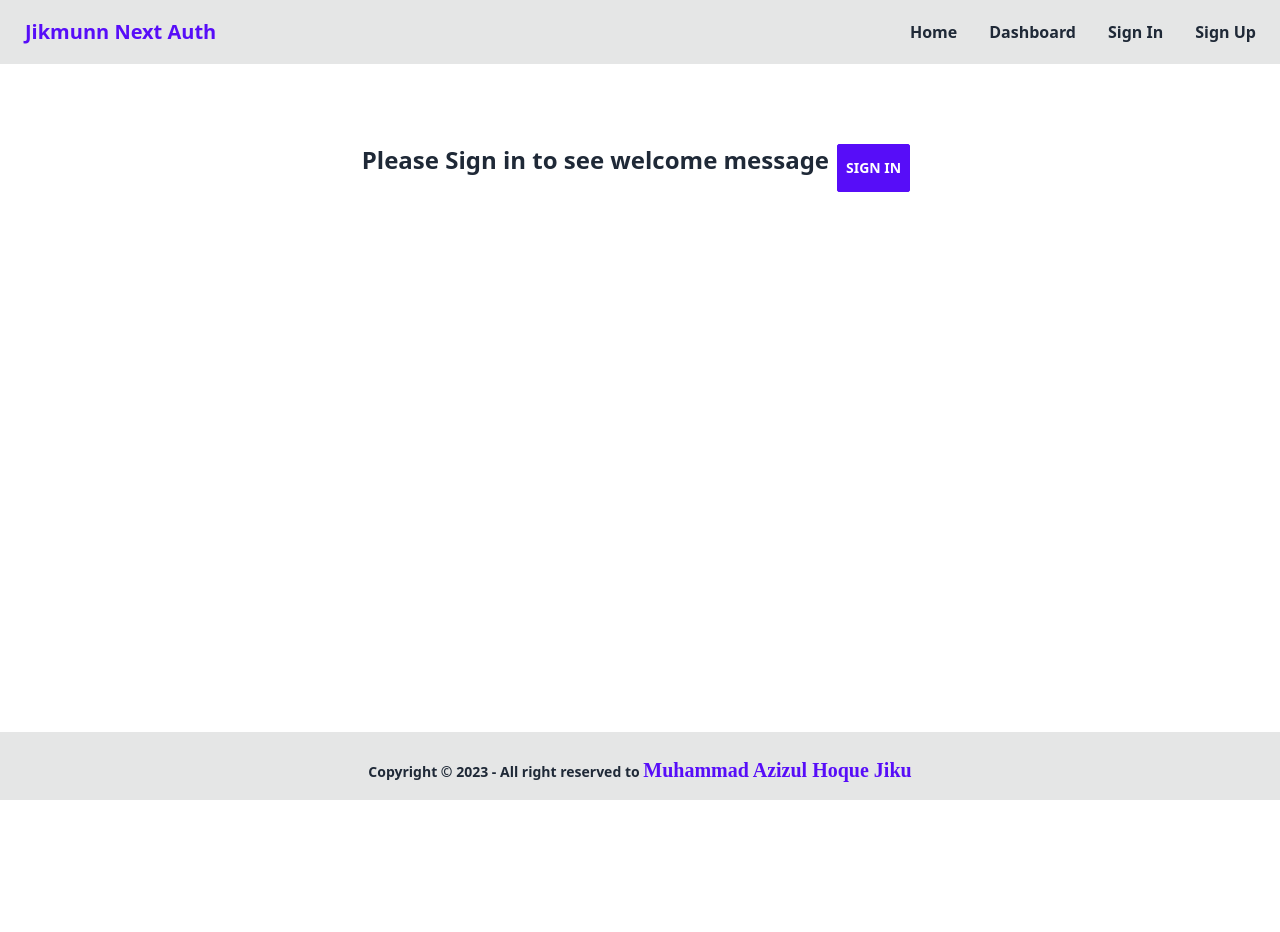
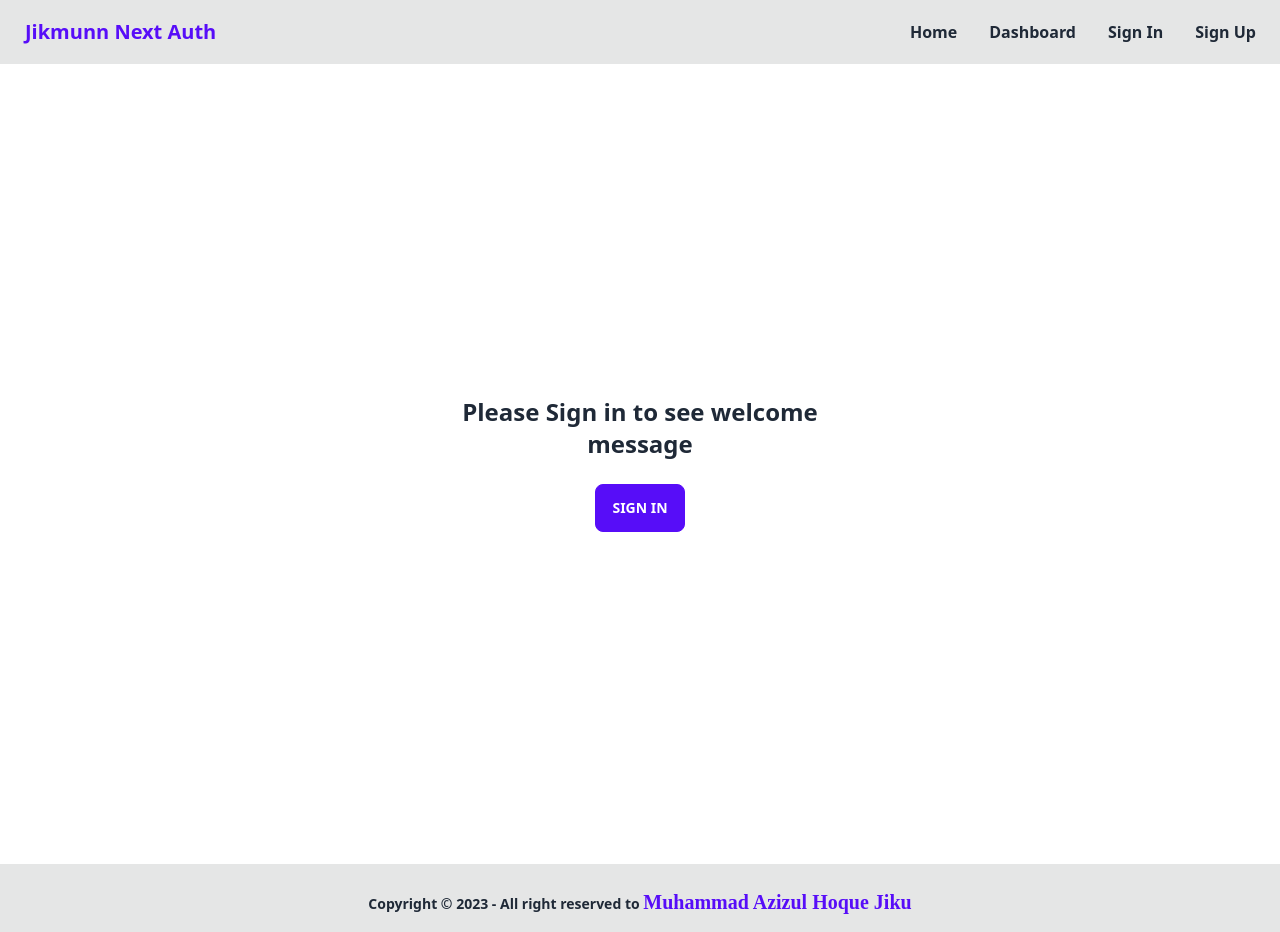
Before and after one commit to muhammad-jiku/jikmunn-next-auth-app, a Next.js app: page / in a window 1280 px wide. Before the commit the page ends 800 px from the top, so only its background shows below. Built offline with nearby package versions, Linux system fonts and the light colour scheme; no server answers.

Commit message:
Some changes in homepage

```diff
--- a/components/Home/Home.jsx
+++ b/components/Home/Home.jsx
@@ -17,8 +17,9 @@ const HomePage = () => {
         </>
       ) : (
         <>
-          <main className="container mx-auto text-center py-20">
-            <div className="flex justify-center">
+          <div className="hero min-h-screen">
+            <div className="hero-content text-center">
+              <div className="max-w-md">
                 {session ? (
                   <>
                     <h1 className="text-2xl font-bold">
@@ -32,13 +33,14 @@ const HomePage = () => {
                       Please Sign in to see welcome message
                     </h1>
                     <br />
-                  <button className="btn btn-primary mx-2 px-2 rounded-sm">
+                    <button className="btn btn-primary text-white font-bold cursor-pointer">
                       <Link href={'/sign-in'}>Sign In</Link>
                     </button>
                   </>
                 )}
               </div>
-          </main>
+            </div>
+          </div>
         </>
       )}
     </div>
```
Lines whose indentation alone changed are shown as unchanged.
